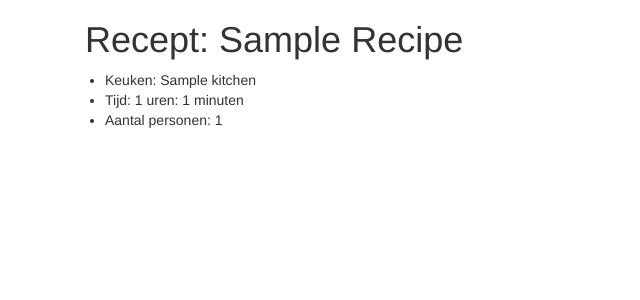
After one commit to SchopmanBente/cookbook, a Django app: page /recipes/1 in a window 1280 px wide. The commit adds this page. Shown: the top 300 px of the page, without its empty margins (0-640 px from the left). Run offline with Django 4.2, Linux system fonts and the light colour scheme; tables that the repository leaves empty hold one stand-in row (values such as "Sample post"); parts of the project's set-up code (start-up, migrations or seed data) failed here and were passed over; some libraries are stand-ins or nearby versions.

Commit message:
Detail: name, kitchen, time,number of persons

```diff
--- a/cookbook/recipes/urls.py
+++ b/cookbook/recipes/urls.py
@@ -1,9 +1,10 @@
 from django.urls import path
 
-from .views import Recipes
+from .views import Recipes, RecipeView
 
 app_name = 'recipes'
 
 urlpatterns = [
     path('', Recipes.as_view(), name="index"),
+    path("recipes/<int:pk>", RecipeView.as_view(), name="detail")
 ]
--- a/cookbook/recipes/views.py
+++ b/cookbook/recipes/views.py
@@ -1,9 +1,18 @@
 from django.http import HttpResponse, Http404
 from django.shortcuts import render
-from django.views.generic import ListView
+from django.views.generic import ListView, DetailView
 
 from .models import Recipe
 
 # Create your views here.
 class Recipes(ListView):
     model = Recipe
+
+class RecipeView(DetailView):
+    model = Recipe
+    context_object_name = "detail"
+
+    def get_context_data(self, **kwargs):
+        context = super().get_context_data(**kwargs)
+        context["Recipe_name"] = Recipe.name
+        return context
--- /dev/null
+++ b/cookbook/templates/recipes/recipe_detail.html
@@ -0,0 +1,13 @@
+{% extends 'recipes/base.html' %}
+{% load static %}
+{% block content %}
+    <h1>Recept: {{ detail|title }}</h1>
+    <ul>
+        <li> Keuken: {{ detail.kitchen }}</li>
+        <li>Tijd: {{ detail.time.hours  }} uren: {{ detail.time.minutes }} minuten </li>
+        <li>Aantal personen: {{ detail.number_of_persons }} </li>
+    </ul>
+    <ul id="ingredients">
+
+    </ul>
+{% endblock %}
--- a/cookbook/templates/recipes/recipe_list.html
+++ b/cookbook/templates/recipes/recipe_list.html
@@ -4,7 +4,7 @@
     <h2>Recepten</h2>
     <ul>
         {% for recipe in object_list %}
-            <li>{{ recipe.name }} {{ recipe.kitchen}}</li>
+            <li>><a href="{% url 'recipes:detail'  recipe.pk %}">{{ recipe.name }} {{ recipe.kitchen}}</a><</li>
         {% endfor %}
     </ul>
 {% endblock %}
```
